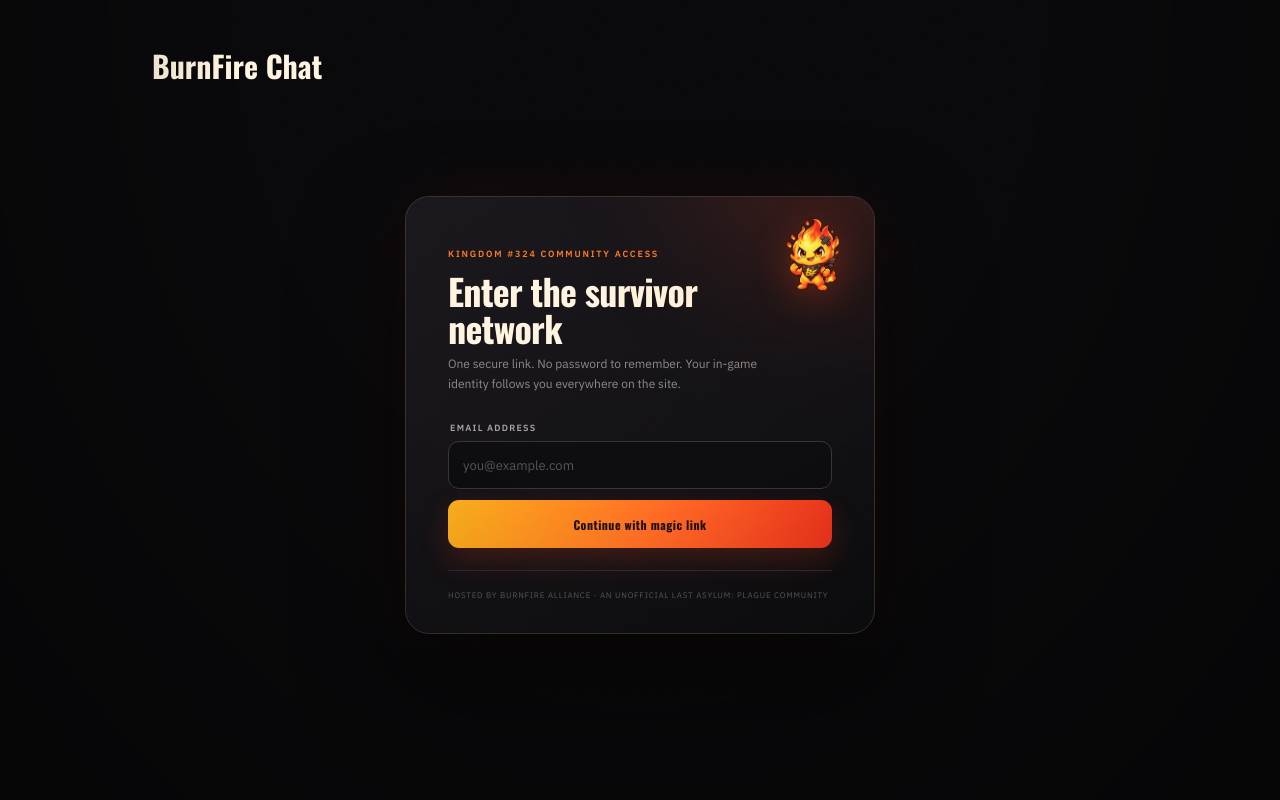
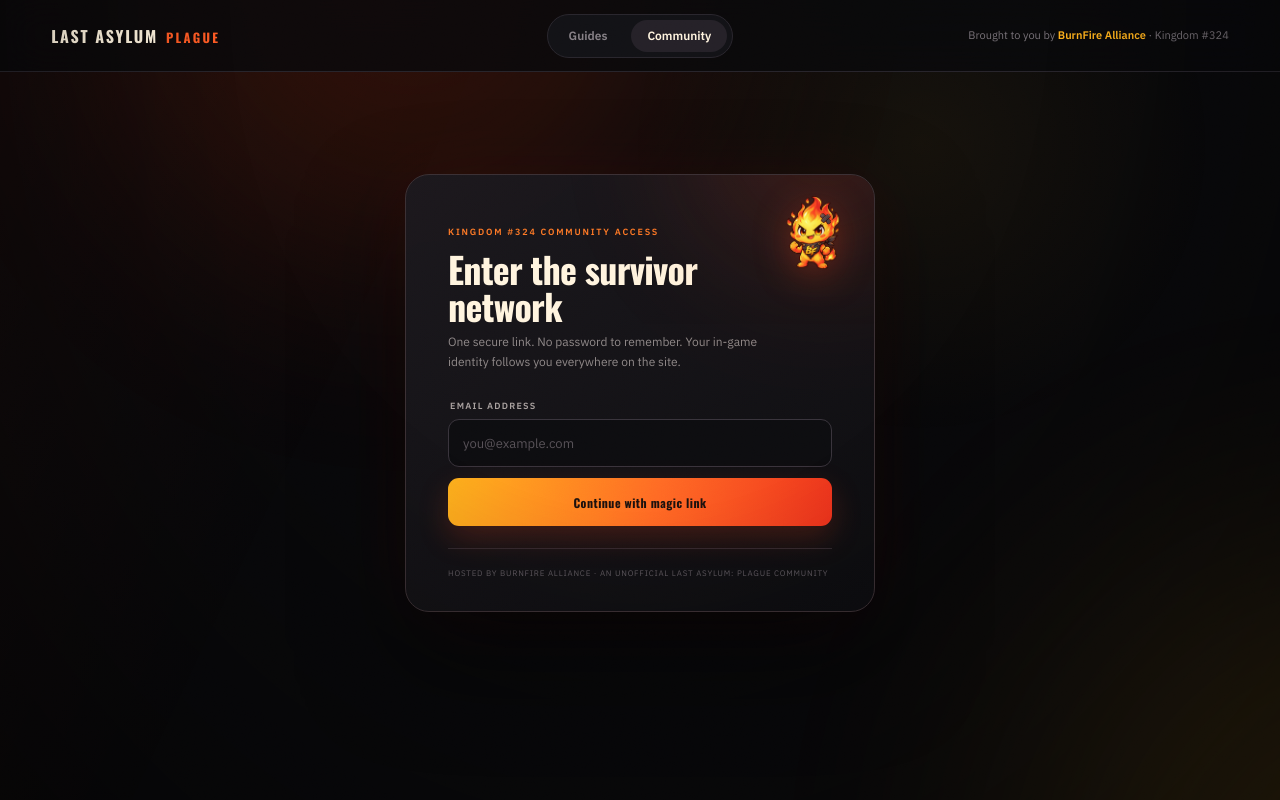
Before and after one commit to jjames422/burnfire, a Next.js app: page /chat in a window 1280 px wide. Built offline with nearby package versions, Linux system fonts and the light colour scheme; no server answers.

Commit message:
Apply BurnFire frame to chat route

```diff
--- a/app/chat/page.tsx
+++ b/app/chat/page.tsx
@@ -1,21 +1,26 @@
 import type { Metadata } from "next";
-import { site } from "@/config/site";
+import Link from "next/link";
 import { AuthGate } from "@/components/auth/AuthGate";
 import { ChatPanel } from "@/components/chat/ChatPanel";
+import { site } from "@/config/site";
 
-export const metadata: Metadata = {
-  title: "Chat",
-};
+export const metadata: Metadata = { title: "Community Chat" };
 
 export default function ChatPage() {
   return (
-    <main className="mx-auto flex w-full max-w-5xl flex-1 flex-col px-6 py-12">
-      <h1 className="mb-8 font-display text-3xl font-bold text-text-primary">
-        {site.alliance.name} Chat
-      </h1>
-      <AuthGate>
-        <ChatPanel alliance={site.activeAlliance} />
-      </AuthGate>
+    <main className="chat-page">
+      <div className="ember-glow ember-glow-one" />
+      <div className="ember-glow ember-glow-two" />
+      <header className="site-strip">
+        <Link href="/" className="wordmark"><span>LAST ASYLUM</span><strong>PLAGUE</strong></Link>
+        <nav><Link href="/guides">Guides</Link><Link href="/chat" className="active">Community</Link></nav>
+        <span className="host-mark">Brought to you by <strong>BurnFire Alliance</strong> · Kingdom #324</span>
+      </header>
+      <section className="chat-stage">
+        <AuthGate featureName="Community chat" redirectPath="/chat">
+          <ChatPanel alliance={site.activeAlliance} />
+        </AuthGate>
+      </section>
     </main>
   );
 }
```
